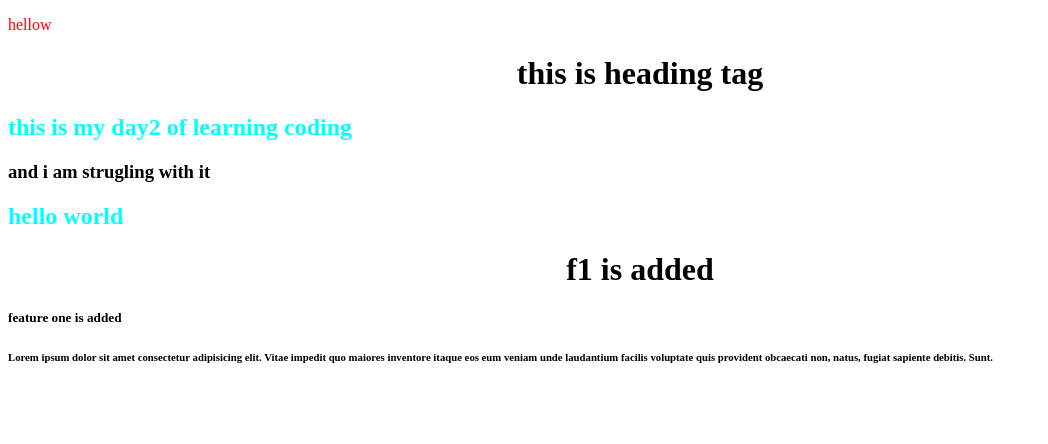
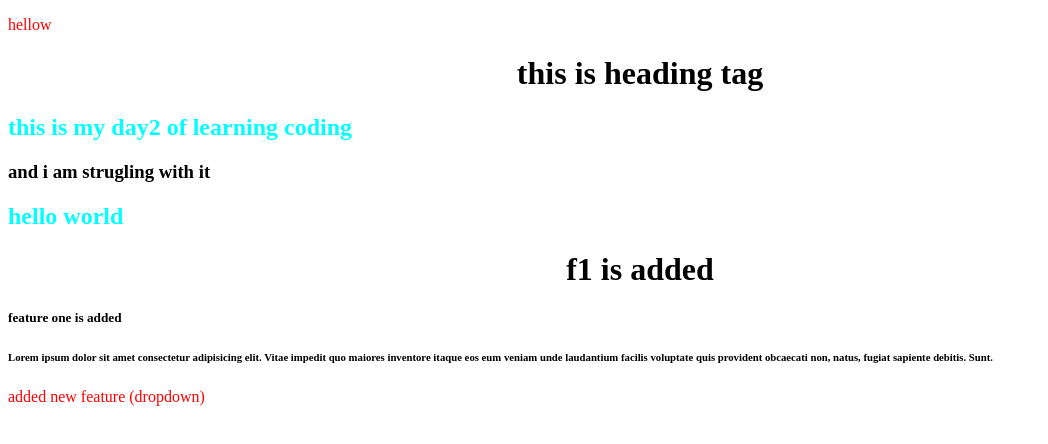
Before and after one commit to DarkxSaiyan/local_repo, a plain HTML site: page index.html in a window 1280 px wide. Shown: the whole page, without its empty margins (0-1048 px from the left). Drawn offline with Linux system fonts and the light colour scheme.

Commit message:
added new feature dropdown

```diff
--- a/index.html
+++ b/index.html
@@ -16,6 +16,6 @@
 <h1>f1 is added</h1>
 <h5>feature one is added</h5>
 <h6>Lorem ipsum dolor sit amet consectetur adipisicing elit. Vitae impedit quo maiores inventore itaque eos eum veniam unde laudantium facilis voluptate quis provident obcaecati non, natus, fugiat sapiente debitis. Sunt.</h6>
-<p></p>
+<p>added new feature (dropdown)</p>
 </body>
 </html>
```
